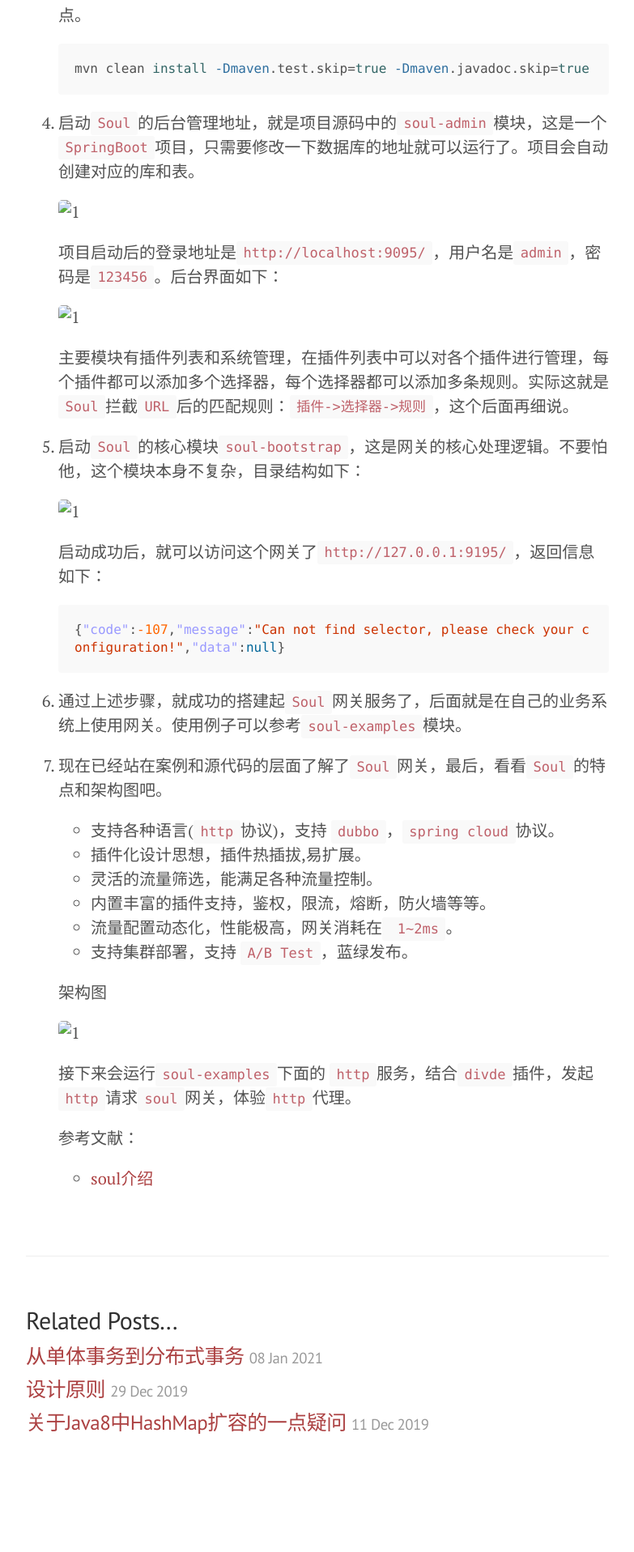
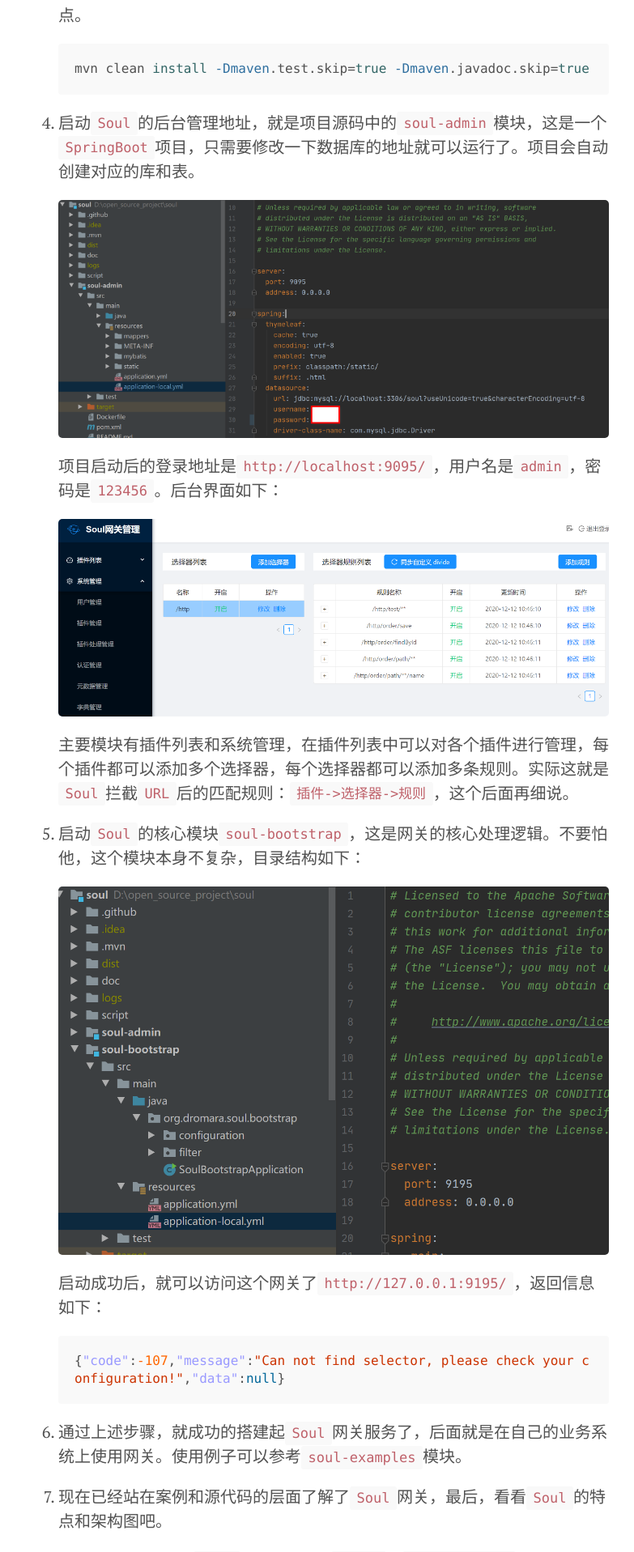
Before and after one commit to midnight2104/midnight2104.github.io, a Jekyll site: the page built from _posts/2021-1-14-Soul入门.md, in a window 1280 px wide. Shown: the part 794-2711 px from the top of the page at 81% size, without its empty margins (248-1031 px from the left). Built offline with Jekyll 4.4.1, drawn with Linux system fonts in a browser that asks for light colours; before the commit the page ends 2628 px from its top, so only the background shows below that.

Commit message:
soul 入门

```diff
--- a/_posts/2021-1-14-Soul入门.md
+++ b/_posts/2021-1-14-Soul入门.md
@@ -28,17 +28,17 @@ tags: Soul
 
 4. 启动`Soul`的后台管理地址，就是项目源码中的`soul-admin`模块，这是一个`SpringBoot`项目，只需要修改一下数据库的地址就可以运行了。项目会自动创建对应的库和表。
 
-   ![1](../img/2021-1-14/1.png)
+   ![1](https://midnight2104.github.io/img/2021-1-14/1.png)
 
    项目启动后的登录地址是`http://localhost:9095/`，用户名是`admin`，密码是`123456`。后台界面如下：
 
-   ![1](../img/2021-1-14/2.png)
+   ![1](https://midnight2104.github.io/img/2021-1-14/2.png)
 
    主要模块有插件列表和系统管理，在插件列表中可以对各个插件进行管理，每个插件都可以添加多个选择器，每个选择器都可以添加多条规则。实际这就是`Soul`拦截`URL`后的匹配规则：`插件->选择器->规则`，这个后面再细说。
 
 5. 启动`Soul`的核心模块`soul-bootstrap`，这是网关的核心处理逻辑。不要怕他，这个模块本身不复杂，目录结构如下：
 
-   ![1](../img/2021-1-14/3.png)
+   ![1](https://midnight2104.github.io/img/2021-1-14/3.png)
 
 
 
@@ -63,7 +63,7 @@ tags: Soul
 
    架构图
 
-   ![1](../img/2021-1-14/4.png)
+   ![1](https://midnight2104.github.io/img/2021-1-14/4.png)
 
 
 
```
